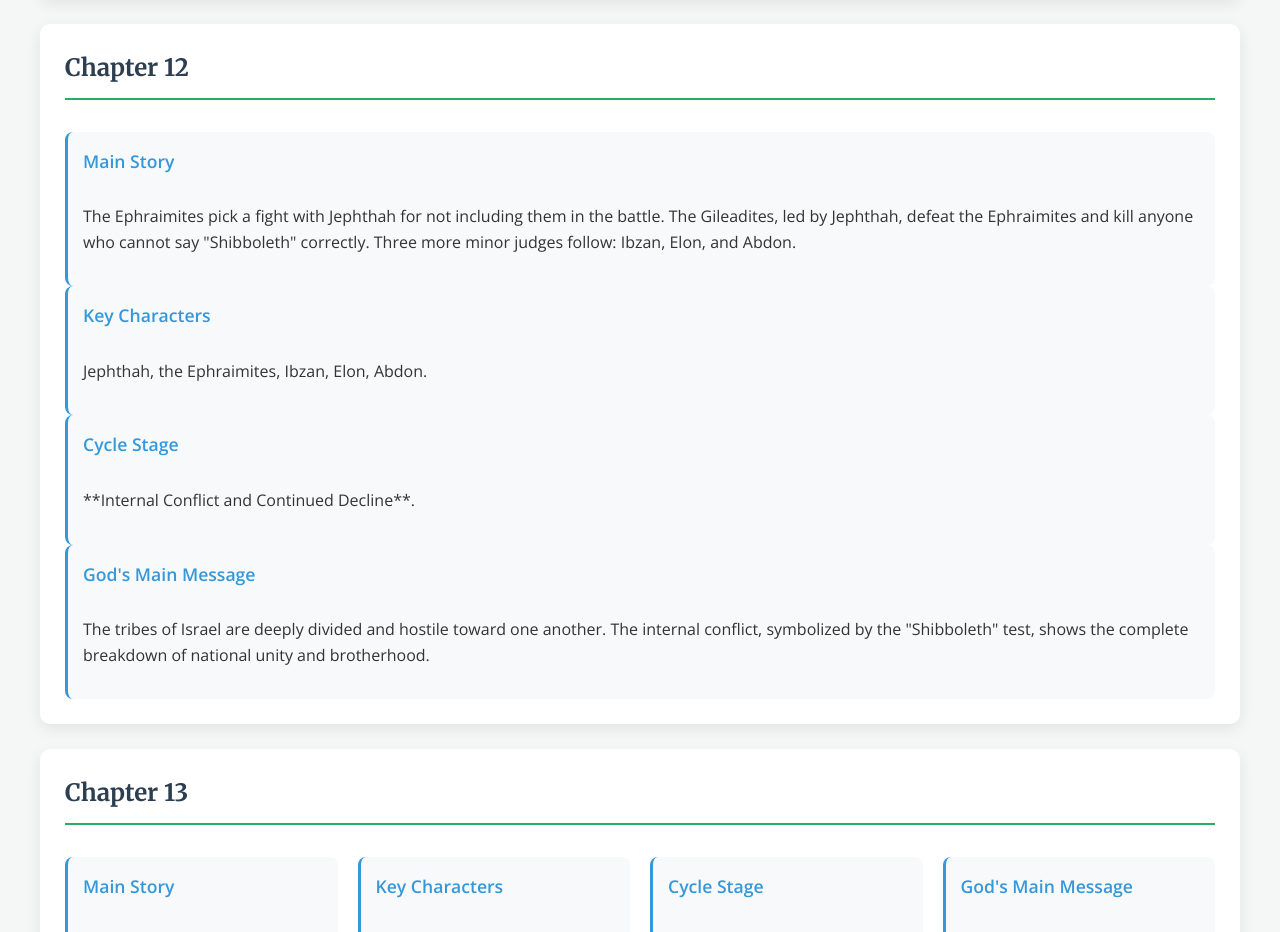
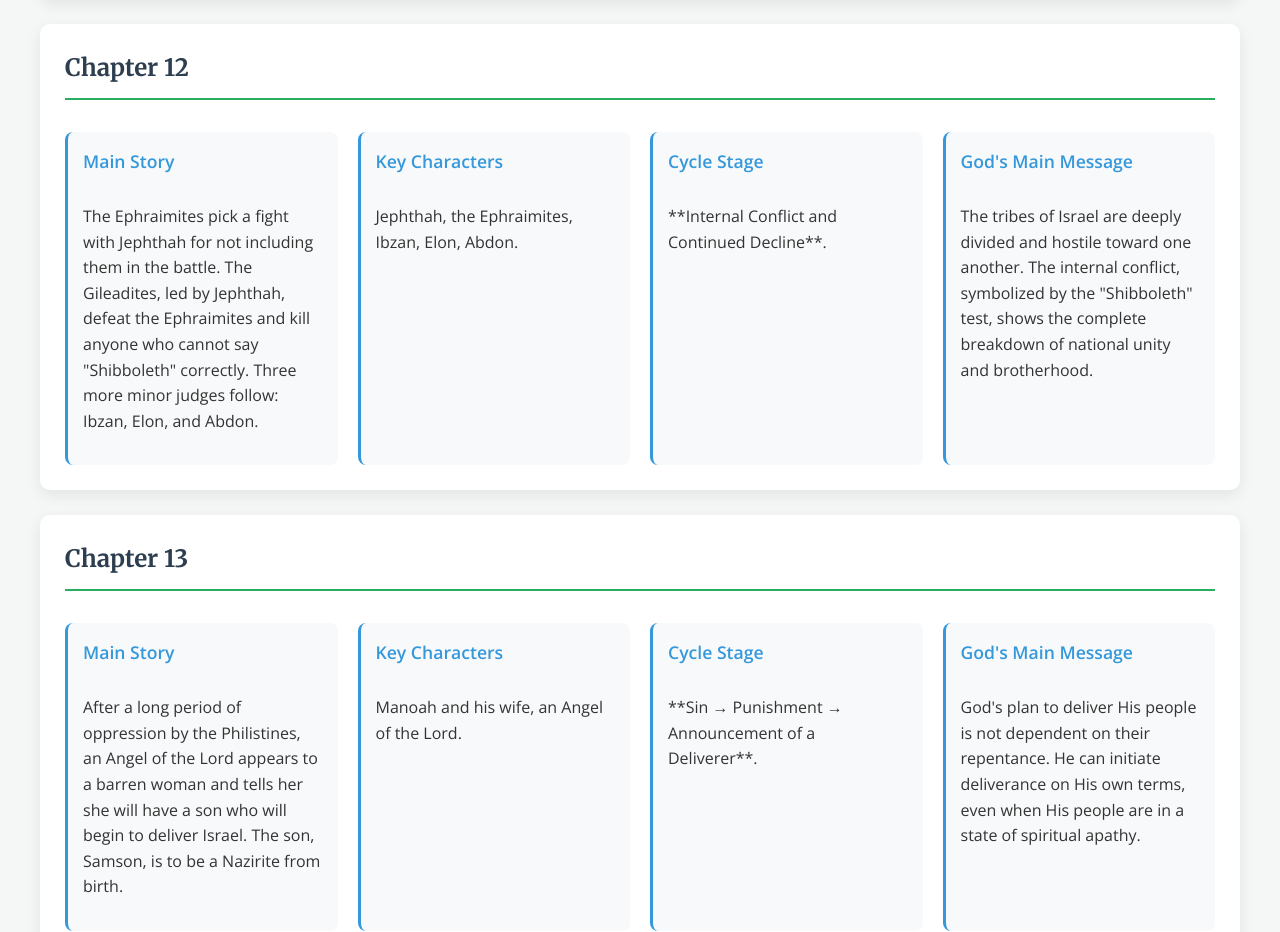
Before and after one commit to stellarinova/ibible, a plain HTML site: page judges_summary.html in a window 1280 px wide. Shown: the part 5781-6713 px from the top of the page. Drawn offline with nearby package versions, Linux system fonts and the light colour scheme.

Commit message:
Update judges_summary.html

```diff
--- a/judges_summary.html
+++ b/judges_summary.html
@@ -305,7 +305,8 @@
 
             <div class="chapter-card">
                 <h4>Chapter 12</h4>
-                <div class="detail-box">
+                <div class="chapter-details">
+                    <div class="detail-box">
                         <h5>Main Story</h5>
                         <p>The Ephraimites pick a fight with Jephthah for not including them in the battle. The Gileadites, led by Jephthah, defeat the Ephraimites and kill anyone who cannot say "Shibboleth" correctly. Three more minor judges follow: Ibzan, Elon, and Abdon.</p>
                     </div>
@@ -321,6 +322,7 @@
                         <h5>God's Main Message</h5>
                         <p>The tribes of Israel are deeply divided and hostile toward one another. The internal conflict, symbolized by the "Shibboleth" test, shows the complete breakdown of national unity and brotherhood.</p>
                     </div>
+                </div>
             </div>
 
             <div class="chapter-card">
```
